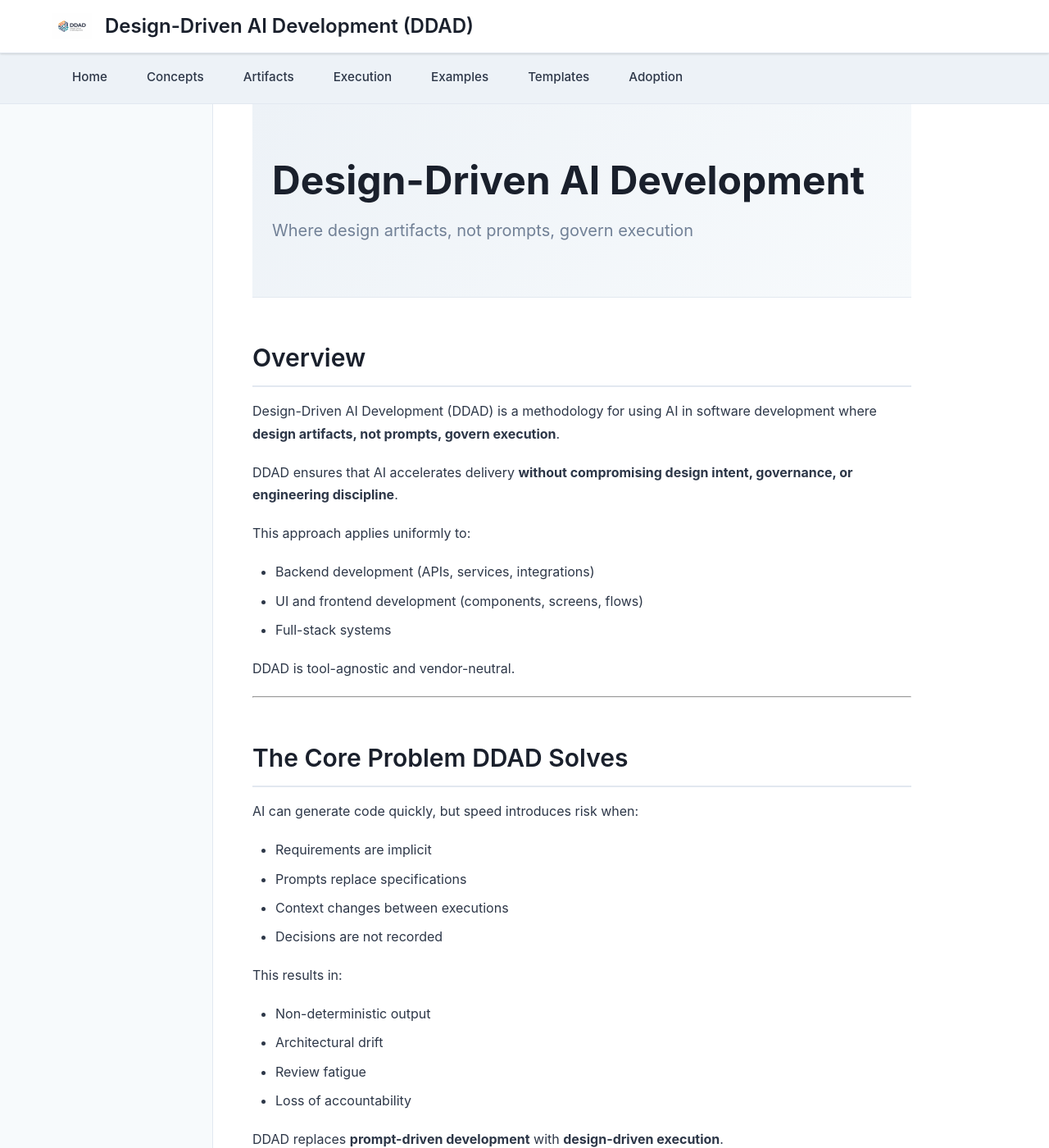
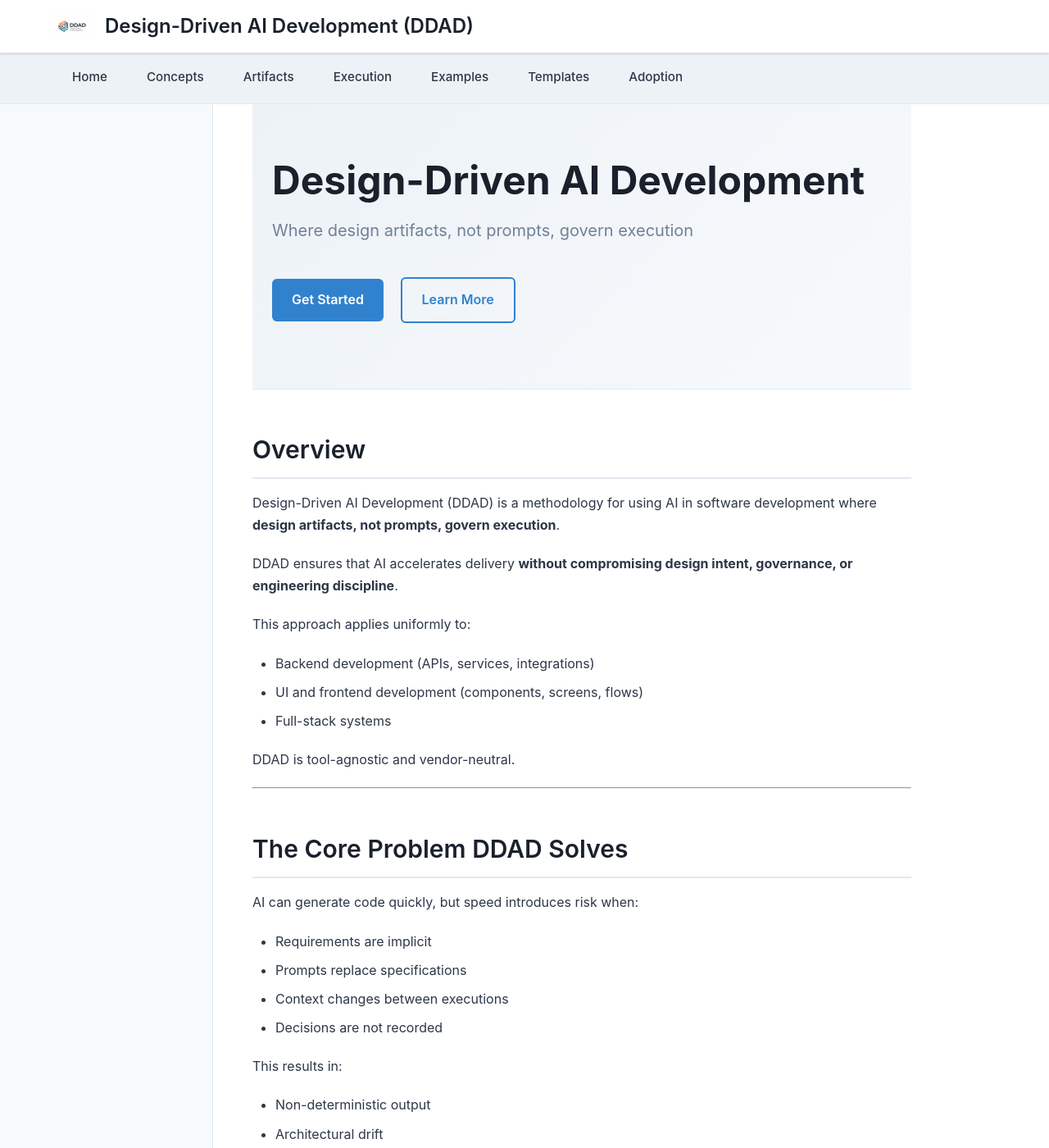
Before and after one commit to design-driven-ai-development/design-driven-ai-development, a Jekyll site: the page built from docs/index.md, in a window 1280 px wide and 1400 px high. Shown: the whole window at 82% size. Built offline with Jekyll 4.4.1, drawn with Linux system fonts in a browser that asks for light colours.

Commit message:
improvements

```diff
--- a/_layouts/default.html
+++ b/_layouts/default.html
@@ -100,6 +100,17 @@
         nav .container {
             display: flex;
             gap: 0;
+            position: relative;
+        }
+
+        .nav-toggle {
+            display: none;
+            background: none;
+            border: none;
+            font-size: 1.5rem;
+            cursor: pointer;
+            padding: 0.5rem;
+            color: var(--text);
         }
 
         nav ul {
@@ -108,6 +119,7 @@
             gap: 0;
             margin: 0;
             padding: 0;
+            width: 100%;
         }
 
         nav li {
@@ -135,6 +147,39 @@
             background: var(--bg);
             color: var(--accent);
             border-bottom-color: var(--accent);
+        }
+
+        /* Breadcrumbs */
+        .breadcrumbs {
+            background: var(--bg-light);
+            padding: 0.75rem 0;
+            border-bottom: 1px solid var(--border);
+            font-size: 0.875rem;
+        }
+
+        .breadcrumbs .container {
+            display: flex;
+            align-items: center;
+            gap: 0.5rem;
+        }
+
+        .breadcrumbs a {
+            color: var(--text-light);
+            text-decoration: none;
+        }
+
+        .breadcrumbs a:hover {
+            color: var(--accent);
+            text-decoration: underline;
+        }
+
+        .breadcrumbs span {
+            color: var(--text-light);
+        }
+
+        .breadcrumbs .current {
+            color: var(--text);
+            font-weight: 500;
         }
 
         /* Main Content */
@@ -279,6 +324,23 @@
             background: none;
             padding: 0;
             color: var(--text);
+            font-size: 0.9em;
+            line-height: 1.6;
+        }
+
+        pre {
+            background: #1a202c;
+            color: #e2e8f0;
+        }
+
+        pre code {
+            color: #e2e8f0;
+        }
+
+        code {
+            background: #f7fafc;
+            color: #e83e8c;
+            border: 1px solid #e2e8f0;
         }
 
         /* Links */
@@ -344,6 +406,57 @@
             color: #63b3ed;
         }
 
+        /* CTA Button */
+        .cta-button {
+            display: inline-block;
+            background: var(--accent);
+            color: white;
+            padding: 0.75rem 1.5rem;
+            border-radius: 6px;
+            text-decoration: none;
+            font-weight: 600;
+            transition: all 0.2s;
+            margin: 1rem 0;
+        }
+
+        .cta-button:hover {
+            background: var(--accent-hover);
+            transform: translateY(-1px);
+            box-shadow: var(--shadow-lg);
+            text-decoration: none;
+            color: white;
+        }
+
+        .cta-button.secondary {
+            background: transparent;
+            border: 2px solid var(--accent);
+            color: var(--accent);
+        }
+
+        .cta-button.secondary:hover {
+            background: var(--accent);
+            color: white;
+        }
+
+        /* Related Topics */
+        .related-topics {
+            background: var(--bg-light);
+            padding: 1.5rem;
+            border-radius: 8px;
+            margin: 3rem 0;
+            border-left: 4px solid var(--accent);
+        }
+
+        .related-topics h3 {
+            margin-top: 0;
+            font-size: 1.125rem;
+        }
+
+        .related-topics ul {
+            margin: 0.5rem 0 0 0;
+            padding-left: 1.5rem;
+        }
+
         /* Responsive */
         @media (max-width: 1024px) {
             .sidebar {
@@ -357,17 +470,40 @@
 
         @media (max-width: 768px) {
             header .container {
-                flex-direction: column;
-                align-items: flex-start;
+                flex-direction: row;
+                align-items: center;
+            }
+
+            .nav-toggle {
+                display: block;
+                margin-left: auto;
             }
 
             nav ul {
-                flex-wrap: wrap;
+                display: none;
+                flex-direction: column;
+                position: absolute;
+                top: 100%;
+                left: 0;
+                right: 0;
+                background: var(--bg-section);
+                border-top: 1px solid var(--border);
+                box-shadow: var(--shadow-lg);
+            }
+
+            nav ul.open {
+                display: flex;
             }
 
             nav a {
-                padding: 0.75rem 1rem;
+                padding: 0.75rem 1.5rem;
                 font-size: 0.875rem;
+                border-bottom: 1px solid var(--border);
+                border-left: none;
+            }
+
+            nav a.active {
+                border-left: 3px solid var(--accent);
             }
 
             main {
@@ -384,6 +520,10 @@
 
             h2 {
                 font-size: 1.5rem;
+            }
+
+            .breadcrumbs {
+                font-size: 0.8rem;
             }
         }
 
@@ -408,7 +548,11 @@
         .hero p {
             font-size: 1.25rem;
             color: var(--text-light);
-            margin-bottom: 0;
+            margin-bottom: 1.5rem;
+        }
+
+        .hero .cta-button {
+            margin-right: 1rem;
         }
 
         /* Card Grid */
--- a/docs/index.md
+++ b/docs/index.md
@@ -7,6 +7,8 @@ title: Design-Driven AI Development (DDAD)
     <div class="container">
         <h1>Design-Driven AI Development</h1>
         <p>Where design artifacts, not prompts, govern execution</p>
+        <a href="{{ '/adoption/getting-started' | relative_url }}" class="cta-button">Get Started</a>
+        <a href="{{ '/concepts/what-is-ddad' | relative_url }}" class="cta-button secondary">Learn More</a>
     </div>
 </div>
 
```
Also changed, not shown: docs/concepts/what-is-ddad.md (+10 -4 lines).
